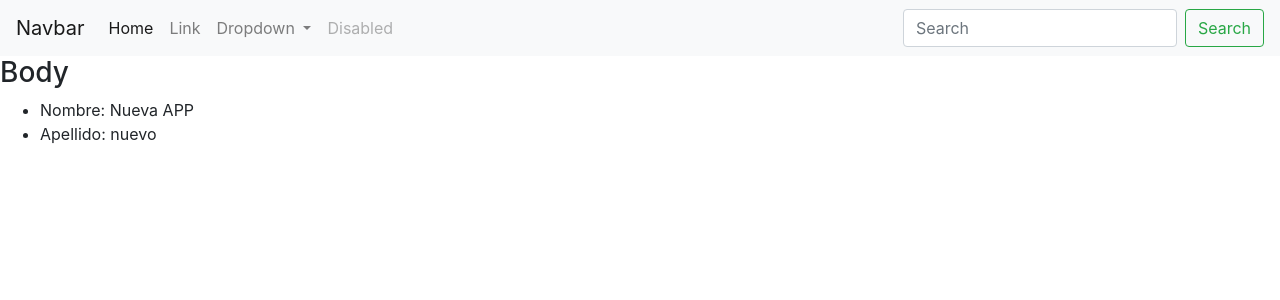
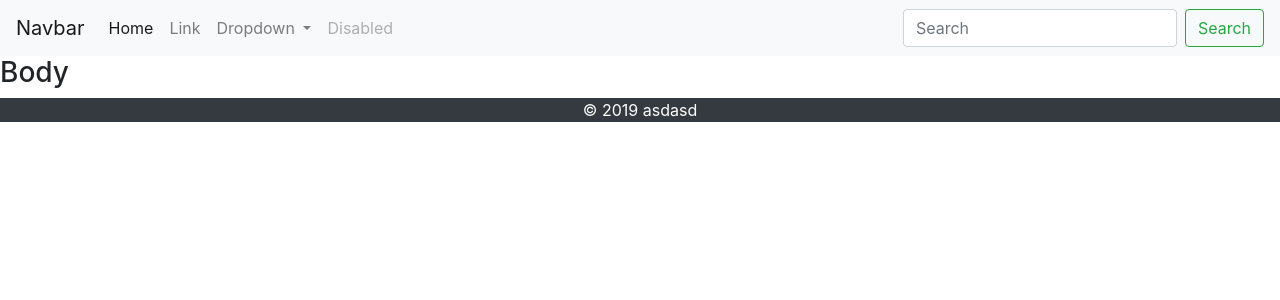
Before and after one commit to andreslond/EjemplosAngular, an Angular app: page / in a window 1280 px wide. Shown: the top 300 px of the page. Built offline with nearby package versions, Linux system fonts and the light colour scheme.

Commit message:
Se agrega componente footer, clase 38

```diff
--- a/src/app/app.component.html
+++ b/src/app/app.component.html
@@ -1,8 +1,5 @@
 <app-header></app-header>
 
-<app-body></app-body>
+<app-body calss="container"></app-body>
 
-<ul>
-  <li>Nombre: {{nombre}}</li>
-  <li>Apellido: {{apellido}}</li>
-</ul>
+<app-footer></app-footer>
--- a/src/app/app.module.ts
+++ b/src/app/app.module.ts
@@ -4,12 +4,14 @@ import { NgModule } from '@angular/core';
 import { AppComponent } from './app.component';
 import { HeaderComponent } from './components/header/header.component';
 import { BodyComponent } from './components/body/body.component';
+import { FooterComponent } from './components/footer/footer.component';
 
 @NgModule({
   declarations: [
     AppComponent,
     HeaderComponent,
-    BodyComponent
+    BodyComponent,
+    FooterComponent
   ],
   imports: [
     BrowserModule
--- /dev/null
+++ b/src/app/components/footer/footer.component.html
@@ -0,0 +1,8 @@
+<footer class="footer bg-dark text-center">
+    <div class="container">
+        <p>
+            &copy; {{anio}} asdasd
+        </p>
+    </div>
+
+</footer>
--- /dev/null
+++ b/src/app/components/footer/footer.component.ts
@@ -0,0 +1,15 @@
+import { Component, OnInit } from '@angular/core';
+
+@Component({
+  selector: 'app-footer',
+  templateUrl: './footer.component.html',
+  styleUrls: ['./footer.component.css']
+})
+export class FooterComponent {
+
+  anio: number;
+
+  constructor() {
+    this.anio = new Date().getFullYear();
+  }
+}
--- a/src/styles.css
+++ b/src/styles.css
@@ -1 +1,8 @@
 /* You can add global styles to this file, and also import other style files */
+
+footer {
+    color: white;
+    position: relative;
+    bottom: 0px;
+    width: 100%;
+}
```
Also changed, not shown: src/app/components/footer/footer.component.css (added), 1 other file (tests, documents, lock files or other folders).
